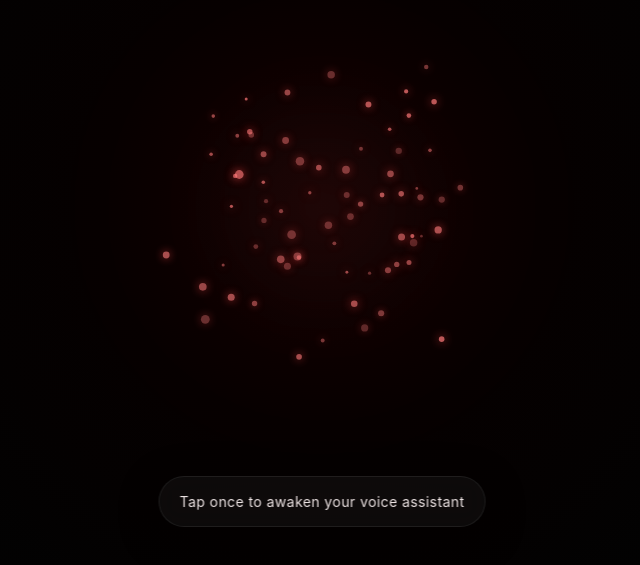
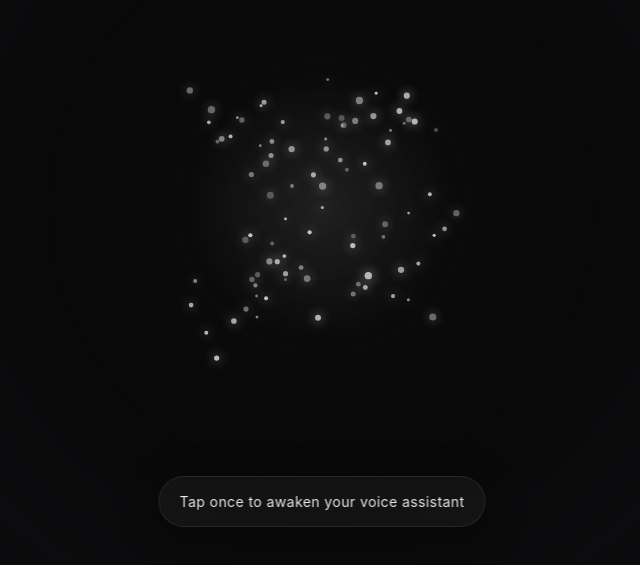
Before and after one commit to onelove212121/jarvis-ironman-ui, a React (Vite) app: page / in a window 1280 px wide. Shown: the part 193-758 px from the top of the page, without its empty margins (318-958 px from the left). Built offline with nearby package versions, Linux system fonts and the light colour scheme.

Commit message:
Update App.jsx

```diff
--- a/src/App.jsx
+++ b/src/App.jsx
@@ -3,7 +3,7 @@ import React, { useEffect, useMemo, useRef, useState } from "react";
 const SpeechRecognition =
   window.SpeechRecognition || window.webkitSpeechRecognition;
 
-const PARTICLE_COUNT = 70;
+const PARTICLE_COUNT = 88;
 
 function randomBetween(min, max) {
   return Math.random() * (max - min) + min;
@@ -13,11 +13,11 @@ function createParticles() {
   return Array.from({ length: PARTICLE_COUNT }, (_, i) => ({
     id: i,
     angle: randomBetween(0, Math.PI * 2),
-    radius: randomBetween(70, 170),
-    size: randomBetween(3, 8),
-    speed: randomBetween(0.002, 0.01),
-    drift: randomBetween(-0.35, 0.35),
-    twinkle: randomBetween(0.4, 1),
+    radius: randomBetween(80, 175),
+    size: randomBetween(2.5, 7),
+    speed: randomBetween(0.0015, 0.0065),
+    drift: randomBetween(-0.22, 0.22),
+    twinkle: randomBetween(0.35, 1),
     offset: randomBetween(0, 1000),
   }));
 }
@@ -25,34 +25,58 @@ function createParticles() {
 export default function App() {
   const [mode, setMode] = useState("boot");
   const [activated, setActivated] = useState(false);
-  const [heardText, setHeardText] = useState("");
-  const [replyText, setReplyText] = useState("");
   const [tick, setTick] = useState(0);
+  const [audioEnergy, setAudioEnergy] = useState(0.12);
+
+  const particles = useMemo(() => createParticles(), []);
 
   const recognitionRef = useRef(null);
   const shouldKeepListeningRef = useRef(false);
   const isSpeakingRef = useRef(false);
   const lastFinalTranscriptRef = useRef("");
-  const animationRef = useRef(null);
-  const particlesRef = useRef(createParticles());
-
-  const particles = useMemo(() => particlesRef.current, []);
+  const audioContextRef = useRef(null);
+  const analyserRef = useRef(null);
+  const mediaStreamRef = useRef(null);
+  const mediaSourceRef = useRef(null);
+  const speechPulseRef = useRef(0);
+  const restartTimeoutRef = useRef(null);
+  const mountedRef = useRef(true);
 
   useEffect(() => {
+    mountedRef.current = true;
     let frame;
-    const loop = () => {
+    const animate = () => {
       setTick((t) => (t + 1) % 1000000);
-      frame = requestAnimationFrame(loop);
+      frame = requestAnimationFrame(animate);
     };
-    frame = requestAnimationFrame(loop);
-    animationRef.current = frame;
-    return () => cancelAnimationFrame(frame);
+    frame = requestAnimationFrame(animate);
+
+    return () => {
+      mountedRef.current = false;
+      cancelAnimationFrame(frame);
+      if (restartTimeoutRef.current) clearTimeout(restartTimeoutRef.current);
+      window.speechSynthesis?.cancel();
+      try {
+        recognitionRef.current?.stop();
+      } catch {}
+      try {
+        mediaSourceRef.current?.disconnect();
+      } catch {}
+      try {
+        analyserRef.current?.disconnect();
+      } catch {}
+      try {
+        mediaStreamRef.current?.getTracks().forEach((track) => track.stop());
+      } catch {}
+      try {
+        audioContextRef.current?.close();
+      } catch {}
+    };
   }, []);
 
   useEffect(() => {
-    if (!SpeechRecognition) {
-      return;
-    }
+    const AudioContextClass = window.AudioContext || window.webkitAudioContext;
+    if (!AudioContextClass || !SpeechRecognition) return;
 
     const recognition = new SpeechRecognition();
     recognition.continuous = true;
@@ -60,22 +84,20 @@ export default function App() {
     recognition.lang = "en-US";
 
     recognition.onstart = () => {
-      setMode("listening");
+      if (!mountedRef.current) return;
+      if (!isSpeakingRef.current) setMode("listening");
     };
 
     recognition.onresult = (event) => {
-      let transcript = "";
+      if (isSpeakingRef.current) return;
+
       let finalText = "";
-
       for (let i = event.resultIndex; i < event.results.length; i++) {
         const piece = event.results[i][0].transcript.trim();
-        transcript += piece + " ";
         if (event.results[i].isFinal) {
           finalText += piece + " ";
         }
       }
-
-      setHeardText(transcript.trim());
 
       const cleanFinal = finalText.trim();
       if (
@@ -89,83 +111,119 @@ export default function App() {
     };
 
     recognition.onerror = () => {
+      if (!mountedRef.current) return;
       setMode("error");
     };
 
     recognition.onend = () => {
-      if (shouldKeepListeningRef.current && !isSpeakingRef.current) {
-        setTimeout(() => {
+      if (!mountedRef.current) return;
+      if (restartTimeoutRef.current) clearTimeout(restartTimeoutRef.current);
+      if (shouldKeepListeningRef.current) {
+        restartTimeoutRef.current = setTimeout(() => {
           try {
             recognition.start();
           } catch {}
-        }, 400);
+        }, 1200);
       }
     };
 
     recognitionRef.current = recognition;
-
-    return () => {
-      shouldKeepListeningRef.current = false;
-      try {
-        recognition.stop();
-      } catch {}
-    };
   }, []);
 
-  const premiumBeep = () => {
+  useEffect(() => {
+    let frame;
+    const sampleAudio = () => {
+      const analyser = analyserRef.current;
+      let micLevel = 0;
+
+      if (analyser) {
+        const data = new Uint8Array(analyser.frequencyBinCount);
+        analyser.getByteTimeDomainData(data);
+
+        let sum = 0;
+        for (let i = 0; i < data.length; i++) {
+          const normalized = (data[i] - 128) / 128;
+          sum += normalized * normalized;
+        }
+        micLevel = Math.min(1, Math.sqrt(sum / data.length) * 3.8);
+      }
+
+      speechPulseRef.current *= 0.88;
+      const combined = Math.max(micLevel, speechPulseRef.current);
+
+      setAudioEnergy((prev) => prev * 0.82 + combined * 0.18);
+      frame = requestAnimationFrame(sampleAudio);
+    };
+
+    frame = requestAnimationFrame(sampleAudio);
+    return () => cancelAnimationFrame(frame);
+  }, []);
+
+  const setupMicEnergy = async () => {
+    if (mediaStreamRef.current) return true;
+
     try {
+      const stream = await navigator.mediaDevices.getUserMedia({
+        audio: {
+          echoCancellation: true,
+          noiseSuppression: true,
+          autoGainControl: true,
+        },
+      });
+
       const AudioContextClass = window.AudioContext || window.webkitAudioContext;
-      if (!AudioContextClass) return;
-      const ctx = new AudioContextClass();
-      const now = ctx.currentTime;
+      const context = new AudioContextClass();
+      const analyser = context.createAnalyser();
+      analyser.fftSize = 256;
+      analyser.smoothingTimeConstant = 0.88;
 
-      const osc1 = ctx.createOscillator();
-      const osc2 = ctx.createOscillator();
-      const gain = ctx.createGain();
+      const source = context.createMediaStreamSource(stream);
+      source.connect(analyser);
 
-      osc1.type = "sine";
-      osc2.type = "triangle";
-      osc1.frequency.setValueAtTime(740, now);
-      osc2.frequency.setValueAtTime(1110, now);
+      mediaStreamRef.current = stream;
+      audioContextRef.current = context;
+      analyserRef.current = analyser;
+      mediaSourceRef.current = source;
 
-      gain.gain.setValueAtTime(0.0001, now);
-      gain.gain.exponentialRampToValueAtTime(0.05, now + 0.03);
-      gain.gain.exponentialRampToValueAtTime(0.0001, now + 0.38);
-
-      osc1.connect(gain);
-      osc2.connect(gain);
-      gain.connect(ctx.destination);
-
-      osc1.start(now);
-      osc2.start(now + 0.02);
-      osc1.stop(now + 0.4);
-      osc2.stop(now + 0.36);
-    } catch {}
+      return true;
+    } catch {
+      setMode("error");
+      return false;
+    }
   };
 
-  const startJarvis = () => {
+  const startJarvis = async () => {
     if (!recognitionRef.current) return;
+
+    const micReady = await setupMicEnergy();
+    if (!micReady) return;
+
     shouldKeepListeningRef.current = true;
     setActivated(true);
     setMode("awakening");
-    premiumBeep();
+
+    if (audioContextRef.current?.state === "suspended") {
+      try {
+        await audioContextRef.current.resume();
+      } catch {}
+    }
 
     setTimeout(() => {
       try {
         recognitionRef.current.start();
       } catch {}
-    }, 500);
+    }, 900);
   };
 
   const handleCommand = (command) => {
     setMode("thinking");
 
+    const thinkingDelay = 700 + Math.min(800, command.length * 8);
     setTimeout(() => {
       const response = `Acknowledged. ${command}`;
-      setReplyText(response);
       setMode("speaking");
       speak(response);
-    }, 900);
+    }, thinkingDelay);
   };
 
   const speak = (text) => {
@@ -178,26 +236,28 @@ export default function App() {
     synth.cancel();
     isSpeakingRef.current = true;
 
-    try {
-      recognitionRef.current?.stop();
-    } catch {}
+    const utterance = new SpeechSynthesisUtterance(text);
+    utterance.pitch = 0.94;
+    utterance.rate = 0.96;
+    utterance.volume = 1;
 
-    const utterance = new SpeechSynthesisUtterance(text);
-    utterance.pitch = 0.92;
-    utterance.rate = 0.98;
-    utterance.volume = 1;
+    utterance.onstart = () => {
+      setMode("speaking");
+      speechPulseRef.current = 0.55;
+    };
+
+    utterance.onboundary = () => {
+      speechPulseRef.current = 0.95;
+    };
 
     utterance.onend = () => {
       isSpeakingRef.current = false;
+      speechPulseRef.current = 0.15;
       lastFinalTranscriptRef.current = "";
-      setMode("listening");
-
       if (shouldKeepListeningRef.current) {
-        setTimeout(() => {
-          try {
-            recognitionRef.current?.start();
-          } catch {}
-        }, 450);
+        setMode("listening");
+      } else {
+        setMode("boot");
       }
     };
 
@@ -212,23 +272,90 @@ export default function App() {
   const getModeConfig = () => {
     switch (mode) {
       case "awakening":
-        return { spread: 55, glow: 1.1, jitter: 0.4, speedBoost: 1.5, opacity: 0.95 };
+        return {
+          spread: 72,
+          glow: 0.95,
+          jitter: 0.2,
+          speedBoost: 1.12,
+          opacity: 0.9,
+          waveA: 0.35,
+          waveB: 0.22,
+          rotationA: 0.018,
+          rotationB: 0.015,
+          scalePulse: 0.08,
+        };
       case "listening":
-        return { spread: 155, glow: 1, jitter: 1.2, speedBoost: 1.1, opacity: 0.9 };
+        return {
+          spread: 162,
+          glow: 1,
+          jitter: 0.32,
+          speedBoost: 1.15,
+          opacity: 0.95,
+          waveA: 0.65,
+          waveB: 0.42,
+          rotationA: 0.026,
+          rotationB: 0.018,
+          scalePulse: 0.12,
+        };
       case "thinking":
-        return { spread: 62, glow: 1.45, jitter: 0.25, speedBoost: 0.7, opacity: 1 };
+        return {
+          spread: 58,
+          glow: 1.18,
+          jitter: 0.08,
+          speedBoost: 0.72,
+          opacity: 1,
+          waveA: 0.18,
+          waveB: 0.08,
+          rotationA: 0.01,
+          rotationB: 0.008,
+          scalePulse: 0.05,
+        };
       case "speaking":
-        return { spread: 118, glow: 1.3, jitter: 0.65, speedBoost: 1.25, opacity: 1 };
+        return {
+          spread: 120,
+          glow: 1.28,
+          jitter: 0.18,
+          speedBoost: 1.08,
+          opacity: 1,
+          waveA: 0.78,
+          waveB: 0.55,
+          rotationA: 0.02,
+          rotationB: 0.014,
+          scalePulse: 0.22,
+        };
       case "error":
-        return { spread: 78, glow: 0.8, jitter: 2.1, speedBoost: 1.8, opacity: 0.7 };
+        return {
+          spread: 86,
+          glow: 0.72,
+          jitter: 0.55,
+          speedBoost: 1.35,
+          opacity: 0.72,
+          waveA: 0.4,
+          waveB: 0.18,
+          rotationA: 0.034,
+          rotationB: 0.026,
+          scalePulse: 0.1,
+        };
       case "boot":
       default:
-        return { spread: 135, glow: 0.85, jitter: 0.5, speedBoost: 1, opacity: 0.75 };
+        return {
+          spread: 138,
+          glow: 0.78,
+          jitter: 0.14,
+          speedBoost: 0.95,
+          opacity: 0.78,
+          waveA: 0.24,
+          waveB: 0.12,
+          rotationA: 0.014,
+          rotationB: 0.011,
+          scalePulse: 0.06,
+        };
     }
   };
 
   const config = getModeConfig();
   const time = tick * 0.016;
+  const energyBoost = 1 + audioEnergy * (mode === "thinking" ? 0.35 : 1.3);
 
   return (
     <div
@@ -238,7 +365,7 @@ export default function App() {
         width: "100vw",
         overflow: "hidden",
         background:
-          "radial-gradient(circle at center, rgba(120,20,20,0.16) 0%, rgba(20,0,0,0.28) 28%, #020202 65%, #000 100%)",
+          "radial-gradient(circle at center, rgba(255,255,255,0.07) 0%, rgba(255,255,255,0.025) 18%, rgba(12,12,14,0.98) 58%, #050505 100%)",
         display: "flex",
         alignItems: "center",
         justifyContent: "center",
@@ -252,10 +379,13 @@ export default function App() {
           position: "absolute",
           inset: 0,
           background:
-            "radial-gradient(circle at center, rgba(255,70,70,0.08), rgba(255,0,0,0.02) 18%, rgba(0,0,0,0) 40%)",
-          filter: "blur(18px)",
-          transform: mode === "thinking" ? "scale(0.9)" : "scale(1)",
-          transition: "transform 500ms ease, opacity 500ms ease",
+            "radial-gradient(circle at center, rgba(255,255,255,0.09), rgba(255,255,255,0.025) 18%, rgba(0,0,0,0) 42%)",
+          filter: `blur(${18 + audioEnergy * 12}px)`,
+          transform:
+            mode === "thinking"
+              ? `scale(${0.88 + audioEnergy * 0.08})`
+              : `scale(${1 + audioEnergy * 0.05})`,
+          transition: "transform 240ms ease, opacity 240ms ease, filter 240ms ease",
           opacity: activated ? 1 : 0.7,
         }}
       />
@@ -263,25 +393,34 @@ export default function App() {
       <div
         style={{
           position: "relative",
-          width: 360,
-          height: 360,
+          width: 380,
+          height: 380,
         }}
       >
-        {particles.map((p, i) => {
+        {particles.map((p) => {
           const phase = time * (p.speed * 100) * config.speedBoost + p.offset;
-          const wanderingX = Math.cos(phase * 0.7 + p.drift) * config.jitter * 18;
-          const wanderingY = Math.sin(phase * 0.9 - p.drift) * config.jitter * 18;
-          const radiusWave = Math.sin(phase * 0.45) * 18;
-          const activeRadius = Math.max(18, (p.radius / 170) * config.spread + radiusWave);
-          const x = Math.cos(p.angle + phase * 0.05) * activeRadius + wanderingX;
-          const y = Math.sin(p.angle - phase * 0.04) * activeRadius + wanderingY;
+          const wanderingX =
+            Math.cos(phase * (0.45 + config.waveA) + p.drift) * config.jitter * 22 +
+            Math.sin(phase * 0.18 + p.offset) * config.jitter * 10;
+          const wanderingY =
+            Math.sin(phase * (0.5 + config.waveB) - p.drift) * config.jitter * 22 +
+            Math.cos(phase * 0.16 + p.offset) * config.jitter * 10;
+          const radiusWave =
+            Math.sin(phase * (0.16 + config.waveA * 0.15)) * 16 +
+            Math.cos(phase * (0.11 + config.waveB * 0.1)) * 10;
+          const activeRadius = Math.max(
+            16,
+            ((p.radius / 175) * config.spread + radiusWave) * energyBoost
+          );
+          const x =
+            Math.cos(p.angle + phase * config.rotationA) * activeRadius + wanderingX;
+          const y =
+            Math.sin(p.angle - phase * config.rotationB) * activeRadius + wanderingY;
           const scale =
-            mode === "thinking"
-              ? 0.92 + Math.sin(phase) * 0.08
-              : mode === "speaking"
-              ? 1 + Math.sin(phase * 1.3) * 0.25
-              : 1 + Math.sin(phase) * 0.12;
-          const alpha = Math.max(0.18, Math.min(1, p.twinkle * config.opacity));
+            1 +
+            Math.sin(phase * (0.7 + config.waveA * 0.2)) * config.scalePulse +
+            audioEnergy * 0.6;
+          const alpha = Math.max(0.14, Math.min(1, p.twinkle * config.opacity + audioEnergy * 0.25));
 
           return (
             <div
@@ -290,17 +429,14 @@ export default function App() {
                 position: "absolute",
                 left: "50%",
                 top: "50%",
-                width: p.size,
-                height: p.size,
+                width: p.size + audioEnergy * 2.4,
+                height: p.size + audioEnergy * 2.4,
                 borderRadius: "999px",
                 transform: `translate(${x}px, ${y}px) scale(${scale})`,
-                background:
-                  mode === "error"
-                    ? `rgba(255,90,90,${alpha})`
-                    : `rgba(255,120,120,${alpha})`,
-                boxShadow: `0 0 ${10 * config.glow}px rgba(255,70,70,${Math.min(0.95, alpha)})`,
+                background: `rgba(255,255,255,${alpha})`,
+                boxShadow: `0 0 ${14 * config.glow + audioEnergy * 18}px rgba(255,255,255,${Math.min(0.96, alpha)})`,
                 filter: "blur(0.2px)",
-                transition: "background 220ms ease, box-shadow 220ms ease",
+                transition: "background 120ms linear, box-shadow 120ms linear, width 120ms linear, height 120ms linear",
               }}
             />
           );
@@ -316,10 +452,10 @@ export default function App() {
             transform: "translateX(-50%)",
             padding: "14px 20px",
             borderRadius: 999,
-            border: "1px solid rgba(255,255,255,0.08)",
-            background: "rgba(255,255,255,0.04)",
+            border: "1px solid rgba(255,255,255,0.09)",
+            background: "rgba(255,255,255,0.045)",
             backdropFilter: "blur(12px)",
-            color: "rgba(255,245,245,0.92)",
+            color: "rgba(255,255,255,0.9)",
             fontSize: 14,
             letterSpacing: "0.03em",
             textAlign: "center",
```
